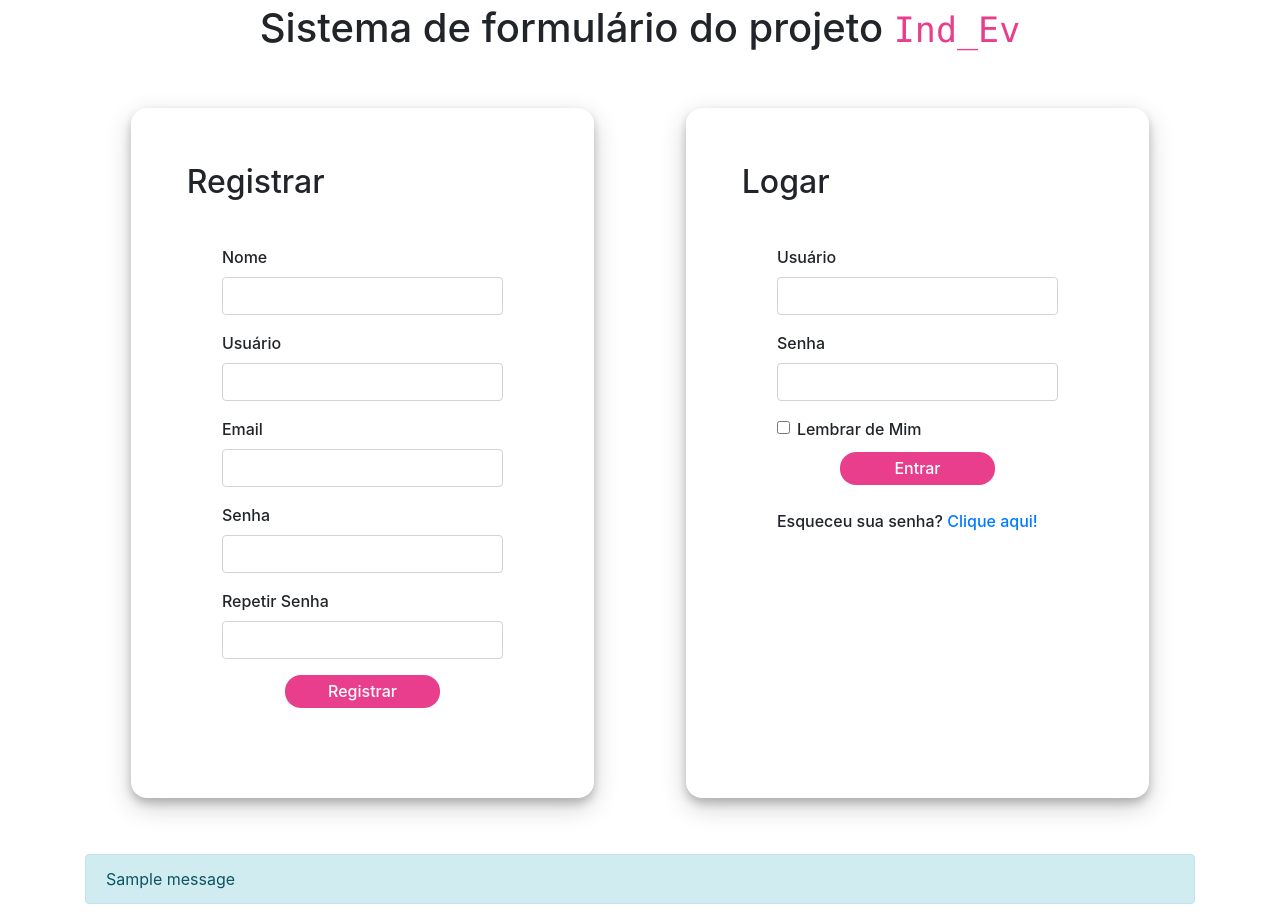
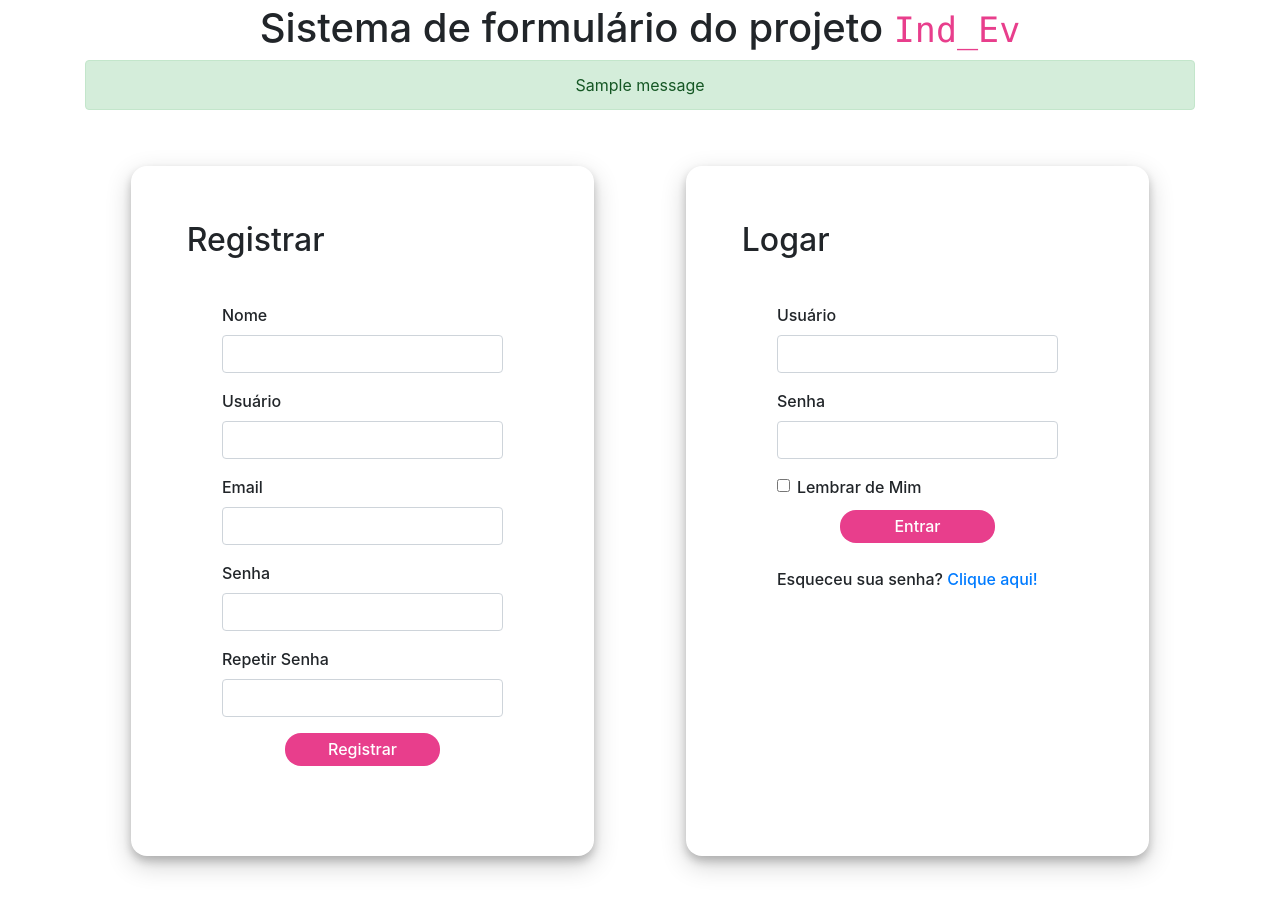
Before and after one commit to danbailo/ind_evasao, a Flask app: page / in a window 1280 px wide. Shown: the part 56-976 px from the top of the page. After the commit the page ends 929 px from the top, so only its background shows below. Run offline with Flask 2, Linux system fonts and the light colour scheme; one stand-in notice (Sample message) is shown; some libraries are stand-ins or nearby versions.

Commit message:
flash messages

```diff
--- a/src/app/templates/index.html
+++ b/src/app/templates/index.html
@@ -3,8 +3,17 @@
 {% block content %}
     <h1 class="text-center">Sistema de formulário do projeto <code>Ind_Ev</code></h1>
 
+    {% with messages = get_flashed_messages(with_categories=true) %}
+        {% if messages %}
+            {% for category, message in messages %}
+                <div class="alert alert-{{ category }} text-center" role="alert">{{ message }}</div>
+            {% endfor %}
+        {% endif %}
+    {% endwith %}
+
     <div class="container card-container">
         {% if current_user.is_anonymous %}
+
             <div class="row justify-content-center">
                 <div class="col-md-5 card-style">
                     {% include "register.html" %}
@@ -15,33 +24,21 @@
                     {% include "login.html" %}
                 </div>
             </div>
+
         {% else %}
+
             <div class="row justify-content-center mb-5">
                 <div class="col-md-5 card-style">
                     {% include "profile.html" %}
                 </div>
             </div>
-
             <div class="row justify-content-center">
-                <!-- <div class="col-md-5 card-style">
-                </div>
-                <div class="col-md-1">
-                </div>                 -->
                 <div class="col-md-8 card-style">
                     {% include "answers.html" %}
                 </div>
             </div>
 
         {% endif %}
-
     </div>
 
-    {% with messages = get_flashed_messages() %}
-        {% if messages %}
-            {% for message in messages %}
-                <div class="alert alert-info" role="alert">{{ message }}</div>
-            {% endfor %}
-        {% endif %}
-    {% endwith %}
-
 {% endblock content %}
```
